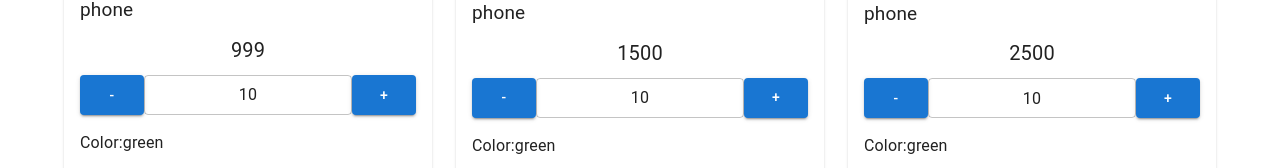
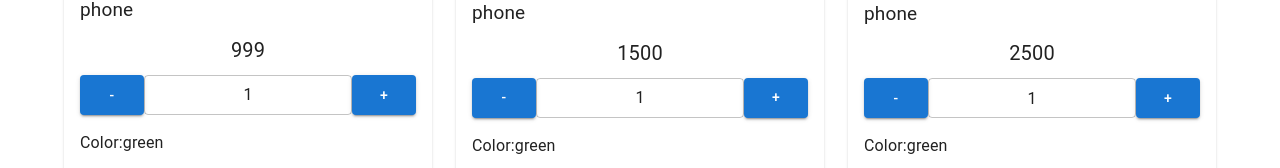
Before and after one commit to ItDev-Angel/shop-project, a React (Create React App) app: page / in a window 1280 px wide. Shown: the part 526-694 px from the top of the page. Built offline with nearby package versions, Linux system fonts and the light colour scheme.

Commit message:
disabled count

```diff
--- a/src/components/Products/ProductsListItem.tsx
+++ b/src/components/Products/ProductsListItem.tsx
@@ -23,27 +23,27 @@ type State = {
     color: string
 }
 
-class ProductsListItem extends Component <PropsProduct, State> {
-    state = { count:10, color:"green"}
+class ProductsListItem extends Component<PropsProduct, State> {
+    state = { count: 1, color: 'green' }
 
     changeColor = () => {
-        this.setState({ color:"red"})
+        this.setState({ color: 'red'})
     }
 
     onDecrementClick = () => {
-        this.setState((prevState:State) => ({
-            count:prevState.count -1,
+        this.setState((prevState: State) => ({
+            count: prevState.count - 1,
         }))
     }
 
     onIncrementClick = () => {
-        this.setState((prevState:State) => ({
-            count:prevState.count +1,
+        this.setState((prevState: State) => ({
+            count: prevState.count + 1,
         }))
     }
 
     render() {
-        const {image,name,description,capacity,type,price} = this.props
+        const { image, name, description, capacity, type, price } = this.props
         return (
             <Card>
                 <CardContent>
@@ -56,12 +56,30 @@ class ProductsListItem extends Component <PropsProduct, State> {
                     <div className={`product-features`}>{type}</div>
                     <div className="product-price">{price}</div>
                     <div className="product-quantity">
-                        <Button variant="contained" onClick={this.onDecrementClick}>-</Button>
-                        <TextField size="small" value={this.state.count} variant="outlined" />
-                        <Button variant="contained" onClick={this.onIncrementClick}>+</Button>
+                        <Button
+                            variant="contained"
+                            onClick={this.onDecrementClick}
+                            disabled = {this.state.count === 0}
+                        >
+                            -
+                        </Button>
+                        <TextField
+                            size="small"
+                            value={this.state.count}
+                            variant="outlined"
+                        />
+                        <Button
+                            variant="contained"
+                            onClick={this.onIncrementClick}
+                            disabled = {this.state.count === 10}
+                        >
+                            +
+                        </Button>
                     </div>
                     <p>Color:{this.state.color}</p>
-                    <Button variant="outlined" onClick={this.changeColor}>Change Color</Button>
+                    <Button variant="outlined" onClick={this.changeColor}>
+                        Change Color
+                    </Button>
                 </CardContent>
 
                 <CardActions className="btn-wraper">
```
